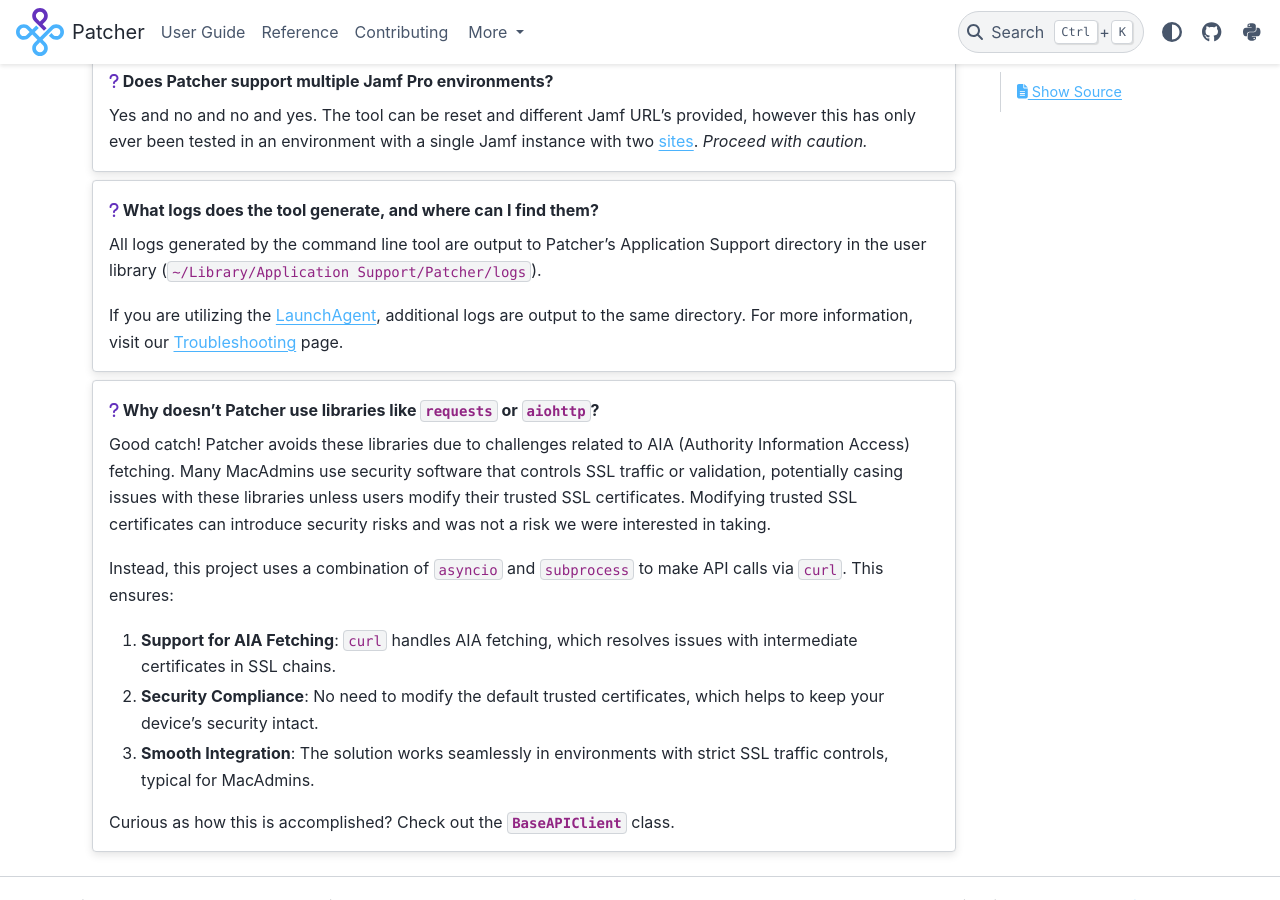
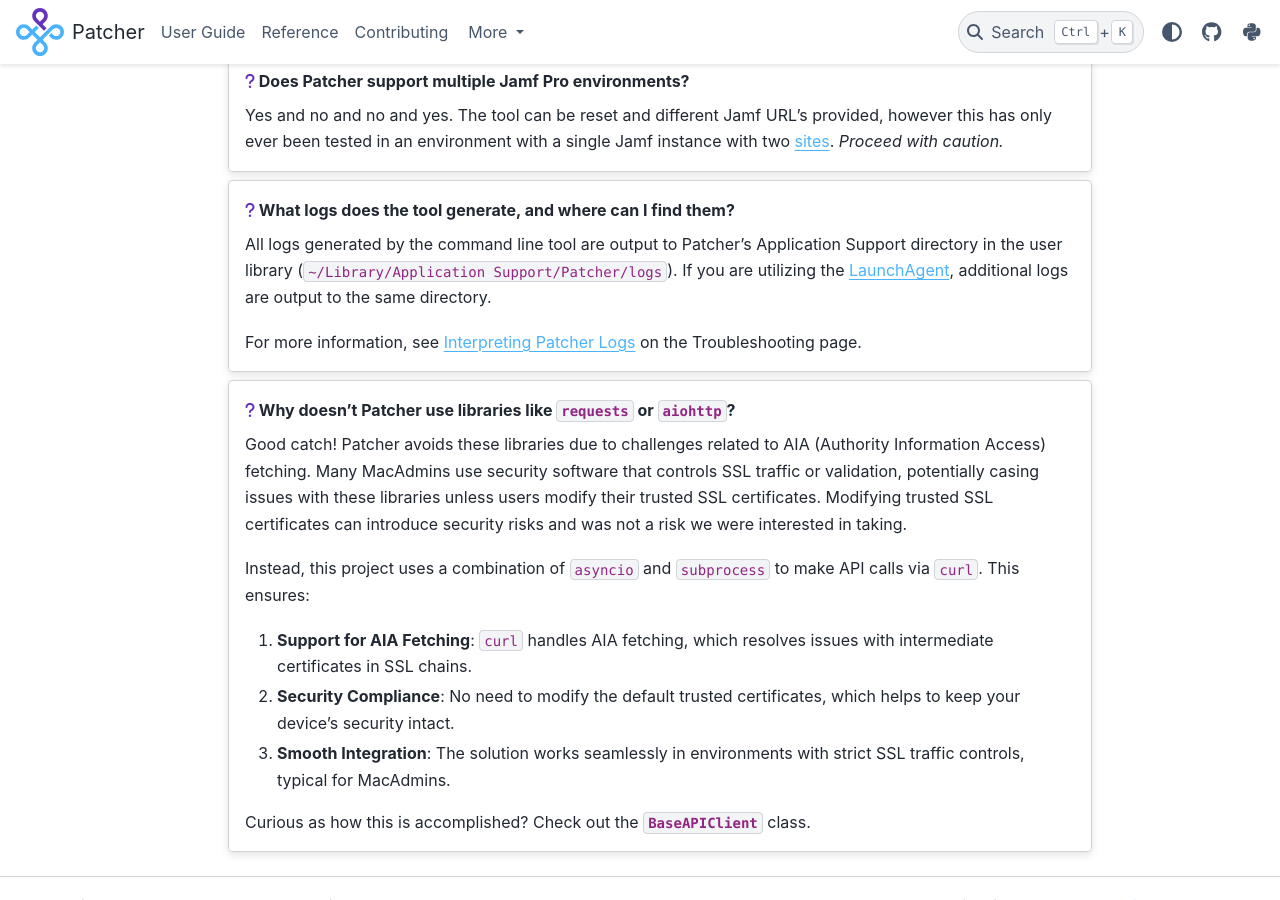
Before and after one commit to liquidz00/Patcher, a Sphinx documentation site: the page built from docs/user/faq.md, in a window 1280 px wide and 900 px high, scrolled down 636 px. Built offline with Sphinx 7.4.7 and the PyData theme 0.15.4, drawn with Linux system fonts in a browser that asks for light colours.

Commit message:
Hide sidebar, add LaunchAgent refs

```diff
--- a/docs/user/faq.md
+++ b/docs/user/faq.md
@@ -47,9 +51,9 @@
 :class-card: sd-card
 :shadow: md
 
-All logs generated by the command line tool are output to Patcher's Application Support directory in the user library (``~/Library/Application Support/Patcher/logs``).
+All logs generated by the command line tool are output to Patcher's Application Support directory in the user library (``~/Library/Application Support/Patcher/logs``). If you are utilizing the {ref}`LaunchAgent <launch_agent>`, additional logs are output to the same directory.
 
-If you are utilizing the {ref}`LaunchAgent <launch_agent>`, additional logs are output to the same directory. For more information, visit our {ref}`Troubleshooting <support>` page.
+For more information, see {ref}`Interpreting Patcher Logs <logs>` on the Troubleshooting page.
 
 :::
 
```
Also changed, not shown: other parts of docs/user/faq.md (+4 -0 lines).
